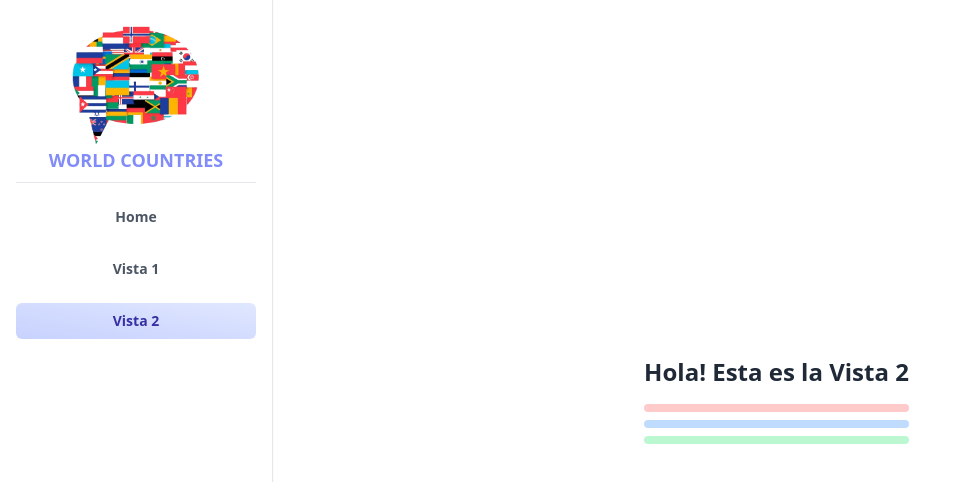
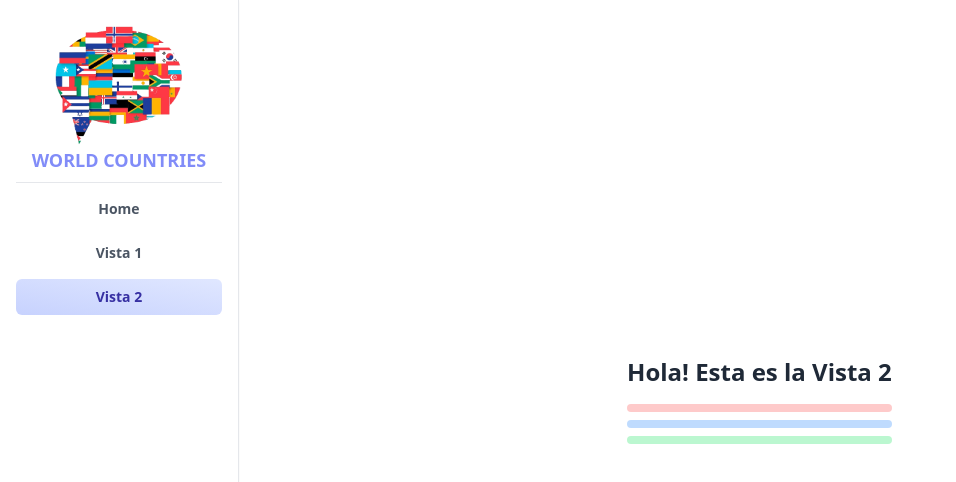
Before and after one commit to dantetarraga/country-app, a React (Vite) app: page /vista2 in a window 1280 px wide. Shown: the top 482 px of the page, without its empty margins (0-956 px from the left). Built offline with nearby package versions, Linux system fonts and the light colour scheme; no server answers.

Commit message:
feat: Agregar soporte para dispositivos móviles en el componente Sidebar

```diff
--- a/src/components/ui/Sidebar.jsx
+++ b/src/components/ui/Sidebar.jsx
@@ -1,5 +1,6 @@
 import { NavLink } from 'react-router-dom'
 import Logo from '../../assets/logo.png'
+import IconMenu from '../icons/IconMenu'
 
 const NAVIGATION_ITEMS = [
   { label: 'Home', path: '/' },
@@ -7,28 +8,46 @@ const NAVIGATION_ITEMS = [
   { label: 'Vista 2', path: '/vista2' }
 ]
 
-const Sidebar = () => {
+const Sidebar = ({ isShow, isMobile, onClose }) => {
   return (
+    <>
+      <div
+        className={`${!isShow && 'hidden'} bg-gray-600/50 min-h-screen w-full fixed top-0 left-0 right-0 backdrop-blur-sm z-10 md:hidden`}
+        onClick={onClose}
+      />
       <nav
-      className='h-full md:flex flex-col bg-white border-r shadow-sm gap-4 p-4 hidden'
+        className={`
+        fixed top-0 left-0 h-full w-72 bg-white border-r shadow-sm p-4
+        md:static md:block z-10 transition-transform duration-300 ease-in-out
+        ${isShow ? 'translate-x-0' : '-translate-x-full md:translate-x-0'}
+        `}
       >
         <div className='text-center border-b py-2'>
           <img src={Logo} alt='Logo' className='w-32 mx-auto' />
           <h1 className='font-bold uppercase text-lg text-indigo-400'>World Countries</h1>
         </div>
+        {isMobile && (
+          <button className='block md:hidden absolute top-2 right-2 p-2 hover:bg-slate-200 rounded-full' onClick={onClose}>
+            <IconMenu />
+          </button>
+        )}
         {NAVIGATION_ITEMS.map((item) => (
           <NavLink
             key={item.label}
             to={item.path}
-          className={({ isActive }) => `w-60 text-center py-2 px-3 font-semibold text-sm rounded-md cursor-pointer transition-colors ease-in-out duration-200
+            className={({ isActive }) => `
+        block w-full text-center py-2 px-3 my-2 font-semibold text-sm rounded-md cursor-pointer
+        transition-colors ease-in-out duration-200
         ${isActive
         ? 'bg-gradient-to-tr from-indigo-200 to-indigo-100 text-indigo-800'
-            : 'hover:bg-indigo-50 text-gray-600'}`}
+        : 'hover:bg-indigo-50 text-gray-600'}
+        `}
           >
             {item.label}
           </NavLink>
         ))}
       </nav>
+    </>
   )
 }
 
--- /dev/null
+++ b/src/hooks/useMobile.jsx
@@ -0,0 +1,19 @@
+import { useEffect, useState } from 'react'
+
+export const useMobile = () => {
+  const [isMobile, setIsMobile] = useState(false)
+
+  useEffect(() => {
+    const checkDevice = () => {
+      setIsMobile(window.innerWidth < 768)
+    }
+
+    checkDevice()
+
+    window.addEventListener('resize', checkDevice)
+
+    return () => window.removeEventListener('resize', checkDevice)
+  }, [])
+
+  return { isMobile }
+}
--- a/src/layout/AppLayout.jsx
+++ b/src/layout/AppLayout.jsx
@@ -1,15 +1,24 @@
-import { Suspense } from 'react'
+import { Suspense, useState } from 'react'
 import { Outlet } from 'react-router-dom'
 import IconMenu from '../components/icons/IconMenu'
 import CountryLoading from '../components/loading/CountryLoading'
 import Sidebar from '../components/ui/Sidebar'
+import { useMobile } from '../hooks/useMobile'
 
 const AppLayout = () => {
+  const [isSidebarOpen, setIsSidebarOpen] = useState(false)
+  const { isMobile } = useMobile()
+
+  const handleShowSidebar = () => setIsSidebarOpen(!isSidebarOpen)
+
   return (
     <section className='flex h-screen'>
-      <Sidebar />
+      <Sidebar isShow={isSidebarOpen} onClose={handleShowSidebar} isMobile={isMobile} />
       <main className='w-full px-5 relative'>
-        <button className='block md:hidden absolute top-8 left-8 p-2 hover:bg-slate-200 rounded-full'>
+        <button
+          className='block md:hidden absolute top-8 left-8 p-2 hover:bg-slate-200 rounded-full'
+          onClick={handleShowSidebar}
+        >
           <IconMenu />
         </button>
         <Suspense fallback={<CountryLoading />}>
```
Lines whose indentation alone changed are shown as unchanged.
